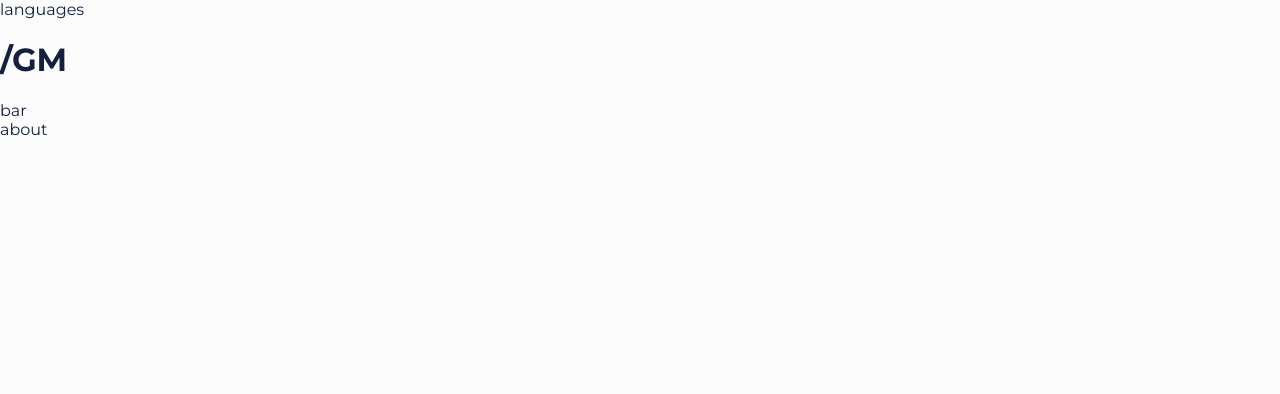
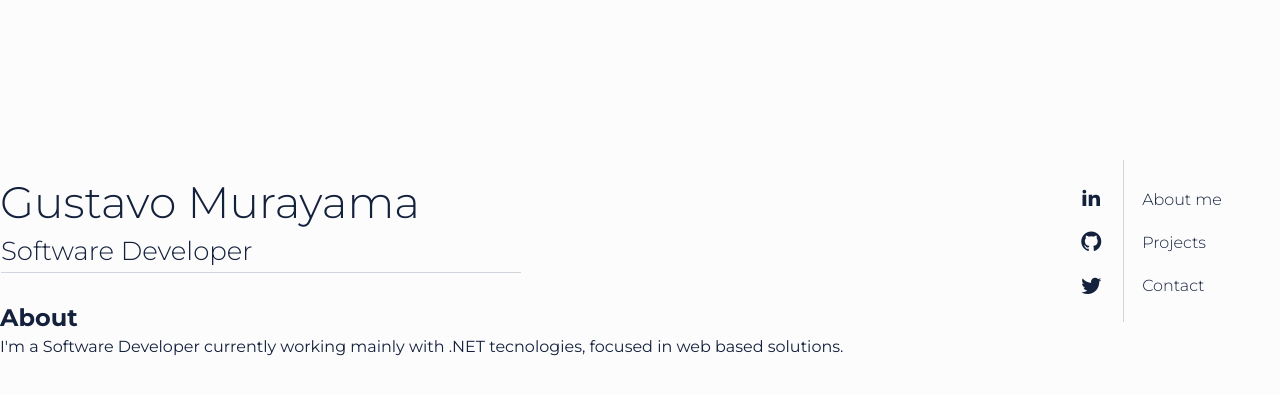
Before and after one commit to gmurayama/gmurayama.github.io, a React (Create React App) app: page /about in a window 1280 px wide. Shown: the top 394 px of the page. Built offline with nearby package versions, Linux system fonts and the light colour scheme.

Commit message:
Home page with "about me" description added

```diff
--- /dev/null
+++ b/src/About/About.tsx
@@ -0,0 +1,20 @@
+import React from 'react';
+import styled from 'styled-components';
+
+const Article = styled.article`
+  margin: 30px 0;
+  p {
+    margin: 0 0 5px;
+  }
+`;
+
+const Title = styled.h2`
+  margin: 0 0 5px;
+  padding: 0;
+`;
+
+export const About: React.FC = () =>
+    <Article>
+        <Title>About</Title>
+        <p>I'm a Software Developer currently working mainly with .NET tecnologies, focused in web based solutions.</p>
+    </Article>
--- a/src/App.tsx
+++ b/src/App.tsx
@@ -1,21 +1,110 @@
 import React from 'react';
-import { Header } from './Header';
+import { Container } from './components/Container';
+import styled from 'styled-components';
+import { BrowserRouter as Router, Route, Link } from "react-router-dom";
+import { About } from './About/About';
+import './assets/icons.css';
 
-const App: React.FC = () => {
-  return (
-    <>
-      <header>
-        <div>languages</div>
-        <h1>/GM</h1>
-      </header>
-      <section>
-        bar
-      </section>
-      <article>
-        about
-      </article>
-    </>
-  );
-}
+const StyledContainer = styled(Container)`
+  margin-top: 12.5%;
+`;
+
+const Name = styled.h1`
+  font-size: 44px;
+  font-weight: 300;
+  margin: 0 0 6px;
+`;
+
+const Profession = styled.h2`
+  font-size: 26px;
+  font-weight: 300;
+  margin: 0 0 4px 1px;
+  position: relative;
+  padding-bottom: 6px;
+
+  ::after {
+    content: '';
+    border-bottom: 1px solid #d1d5de;
+    width: 520px;
+    position: absolute;
+    left: 0;
+    bottom: 0;
+  }
+`;
+
+const Presentation = styled.article`
+  width: 100%;
+  position: relative;
+  padding-top: 15px;
+  padding-bottom: 15px;
+`;
+
+const Menu = styled.nav`
+  ul {
+    list-style: none;
+    display: inline-block;
+    padding-top: 15px;
+    padding-bottom: 15px;
+  }
+
+  ul li {
+    padding: 12px;
+  }
+`;
+
+const Socials = styled.ul`
+  border-right: 1px solid #d1d5de;
+  padding: 0 10px 0 0;
+  margin: 0 6px 0 0;
+
+  li span {
+    font-size: 20px;
+    vertical-align: text-bottom;
+  }
+`;
+
+const Items = styled.ul`
+  padding: 0;
+  margin: 0;
+`;
+
+
+const App: React.FC = () =>
+  <StyledContainer gridTemplateColumns="10fr 2fr">
+    <Router>
+
+      <Presentation>
+        <Name>Gustavo Murayama</Name>
+        <Profession>Software Developer</Profession>
+
+        <Route path="/about" component={About} />
+      </Presentation>
+
+      <Menu>
+        <Socials>
+          <li>
+            <a href="https://www.linkedin.com/in/gmurayama" target="_blank">
+              <span className="icon-linkedin"></span>
+            </a>
+          </li>
+          <li>
+            <a href="https://github.com/gmurayama" target="_blank">
+              <span className="icon-github"></span>
+            </a>
+          </li>
+          <li>
+            <a href="https://twitter.com/gmurayama_" target="_blank">
+              <span className="icon-twitter"></span>
+            </a>
+          </li>
+        </Socials>
+        <Items>
+          <li><Link to="/about">About me</Link></li>
+          <li><Link to="/projects">Projects</Link></li>
+          <li><Link to="/contact">Contact</Link></li>
+        </Items>
+      </Menu>
+    </Router>
+  </StyledContainer>;
 
 export default App;
```
